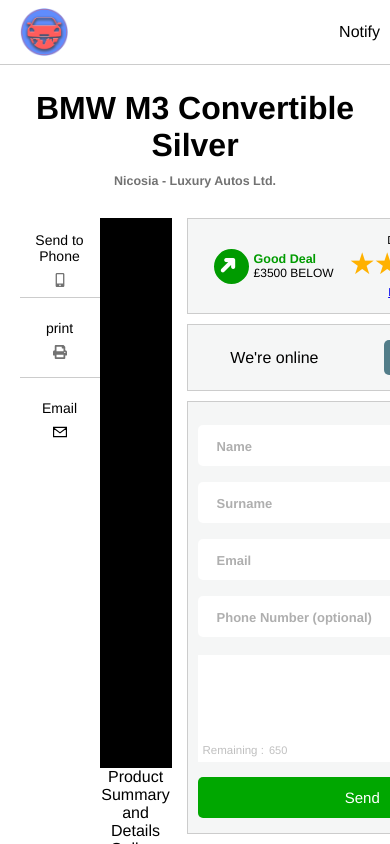
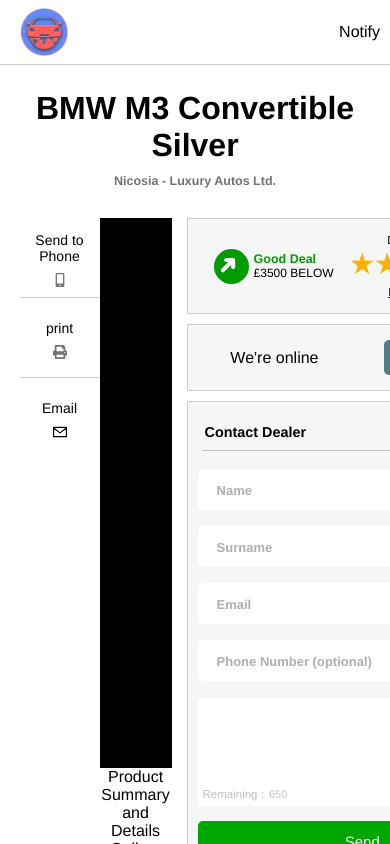
Before and after one commit to aytacg26/cargurusClone, a React (Create React App) app: page /products/1 in a window 390 px wide. Shown: the top 844 px of the page. Built offline with nearby package versions, Linux system fonts and the light colour scheme.

Commit message:
Header and Dealer Phone options added

```diff
--- a/src/components/layout/Pages/ProductPage/DealerInteraction/DealerInteraction.js
+++ b/src/components/layout/Pages/ProductPage/DealerInteraction/DealerInteraction.js
@@ -73,7 +73,10 @@
         </div>
       </Card>
       <Card>
-        <MessageForm />
+        <MessageForm
+          formHeader='Contact Dealer'
+          dealerPhone='(0533) 811 01 91'
+        />
       </Card>
       <Card>
         <div>Business Card</div>
```
